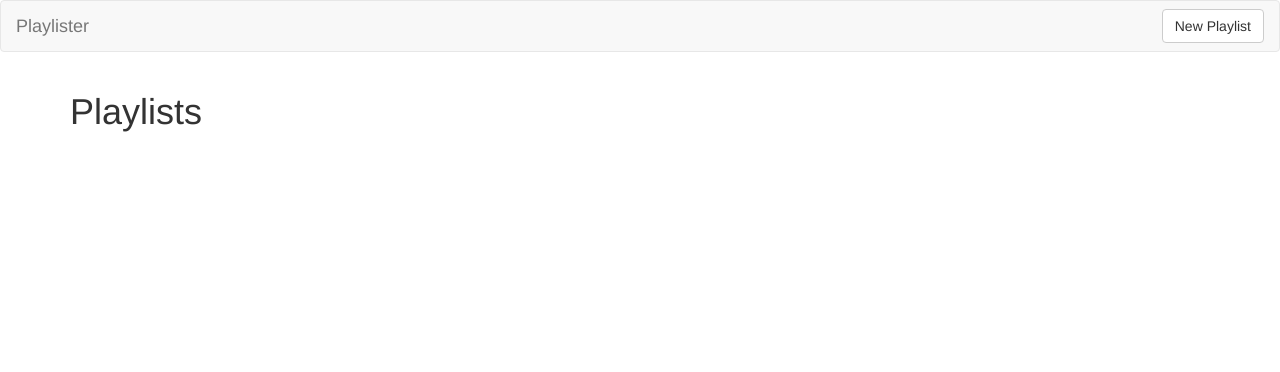
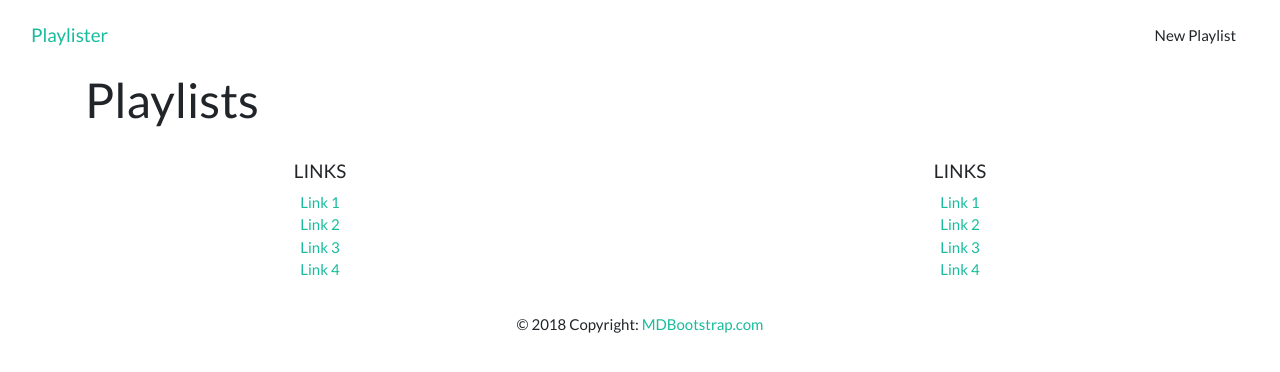
Before and after one commit to angelinaolmedo7/Playlister-Tutorial, a Flask app: page / in a window 1280 px wide. Shown: the top 372 px of the page. Run offline with Flask 2, Linux system fonts and the light colour scheme; data that the repository does not hold is empty; some libraries are stand-ins or nearby versions.

Commit message:
added created_at, footer, and bootstrap theme

```diff
--- a/app.py
+++ b/app.py
@@ -2,6 +2,7 @@ from flask import Flask, render_template, request, redirect, url_for
 from pymongo import MongoClient
 from bson.objectid import ObjectId
 import os
+from datetime import datetime
 
 host = os.environ.get('MONGODB_URI', 'mongodb://localhost:27017/Playlister')
 client = MongoClient(host=f'{host}?retryWrites=false')
@@ -32,7 +33,8 @@ def playlists_submit():
         'title': request.form.get('title'),
         'description': request.form.get('description'),
         'videos': request.form.get('videos').split(),
-        'rating': request.form.get('rating')
+        'rating': request.form.get('rating'),
+        'created_at': datetime.now()
     }
     playlist_id = playlists.insert_one(playlist).inserted_id
     return redirect(url_for('playlists_show', playlist_id=playlist_id))
@@ -94,5 +96,13 @@ def comments_new():
     return redirect(url_for('playlists_show', playlist_id=request.form.get('playlist_id')))
 
 
+@app.route('/playlists/comments/<comment_id>', methods=['POST'])
+def comments_delete(comment_id):
+    """Delete a comment."""
+    comment = comments.find_one({'_id': ObjectId(comment_id)})
+    comments.delete_one({'_id': ObjectId(comment_id)})
+    return redirect(url_for('playlists_show', playlist_id=comment.get('playlist_id')))
+
+
 if __name__ == '__main__':
     app.run(debug=True, host='0.0.0.0', port=os.environ.get('PORT', 5000))
--- a/templates/base.html
+++ b/templates/base.html
@@ -4,7 +4,7 @@
     <meta charset='utf-8'>
     <title>Playlister</title>
     <!-- Latest compiled and minified CSS -->
-    <link rel='stylesheet' href='https://maxcdn.bootstrapcdn.com/bootstrap/3.3.7/css/bootstrap.min.css'>
+    <link rel='stylesheet' href='https://bootswatch.com/4/flatly/bootstrap.min.css'>
 </head>
 <body>
     {% include 'partials/navbar.html' %}
@@ -13,6 +13,35 @@
         {% endblock %}
     </div>
 
+    <!-- Footer -->
+    <footer class='page-footer font-small blue pt-4'>
+        <div class='container-fluid text-center'>
+             <div class='row'>
+             <hr class='clearfix w-100 d-md-none pb-3'>
+             <div class='col-md-6 mb-md-0 mb-3'>
+                 <h5 class='text-uppercase'>Links</h5>
+                 <ul class='list-unstyled'>
+                     <li><a href='#!'>Link 1</a></li>
+                     <li><a href='#!'>Link 2</a></li>
+                     <li><a href='#!'>Link 3</a></li>
+                     <li><a href='#!'>Link 4</a></li>
+                 </ul>
+             </div>
+             <div class='col-md-6 mb-md-0 mb-3'>
+                 <h5 class='text-uppercase'>Links</h5>
+                 <ul class='list-unstyled'>
+                     <li><a href='#!'>Link 1</a></li>
+                     <li><a href='#!'>Link 2</a></li>
+                     <li><a href='#!'>Link 3</a></li>
+                     <li><a href='#!'>Link 4</a></li>
+                 </ul>
+             </div>
+             </div>
+        </div>
+        <div class='footer-copyright text-center py-3'>© 2018 Copyright:
+           <a href='https://mdbootstrap.com/education/bootstrap/'> MDBootstrap.com</a>
+        </div>
+    </footer>
     <!-- Latest compiled and minified JavaScript -->
     <script src='https://maxcdn.bootstrapcdn.com/bootstrap/3.3.7/js/bootstrap.min.js'></script>
 </body>
--- a/templates/partials/comment.html
+++ b/templates/partials/comment.html
@@ -2,5 +2,9 @@
     <div class='card-block'>
         <h4 class='card-title'>{{ comment.title }}</h4>
         <p class='card-text'>{{ comment.content }}</p>
+        <!-- Delete link -->
+        <p><form method='POST' action='/playlists/comments/{{ comment._id }}'>
+            <button class='btn btn-link' type='submit'>Delete</button>
+        </form></p>
     </div>
 </div>
--- a/templates/playlists_show.html
+++ b/templates/playlists_show.html
@@ -5,6 +5,10 @@
 <div class='row'>
     <div class='col-sm-6 col-sm-offset-3'>
         <h1>{{ playlist.title }}</h1>
+        {% if playlist.created_at %}
+            <p class='text-muted'>Created on {{ playlist.created_at.strftime('%A, %d %B, %Y') }}
+                at {{ playlist.created_at.strftime('%I:%M %p') }}</p>
+        {% endif %}
         <p>{{ playlist.rating }}/5 stars</p>
         <h2>{{ playlist.description }}</h2>
         {% for video in playlist.videos %}
```
